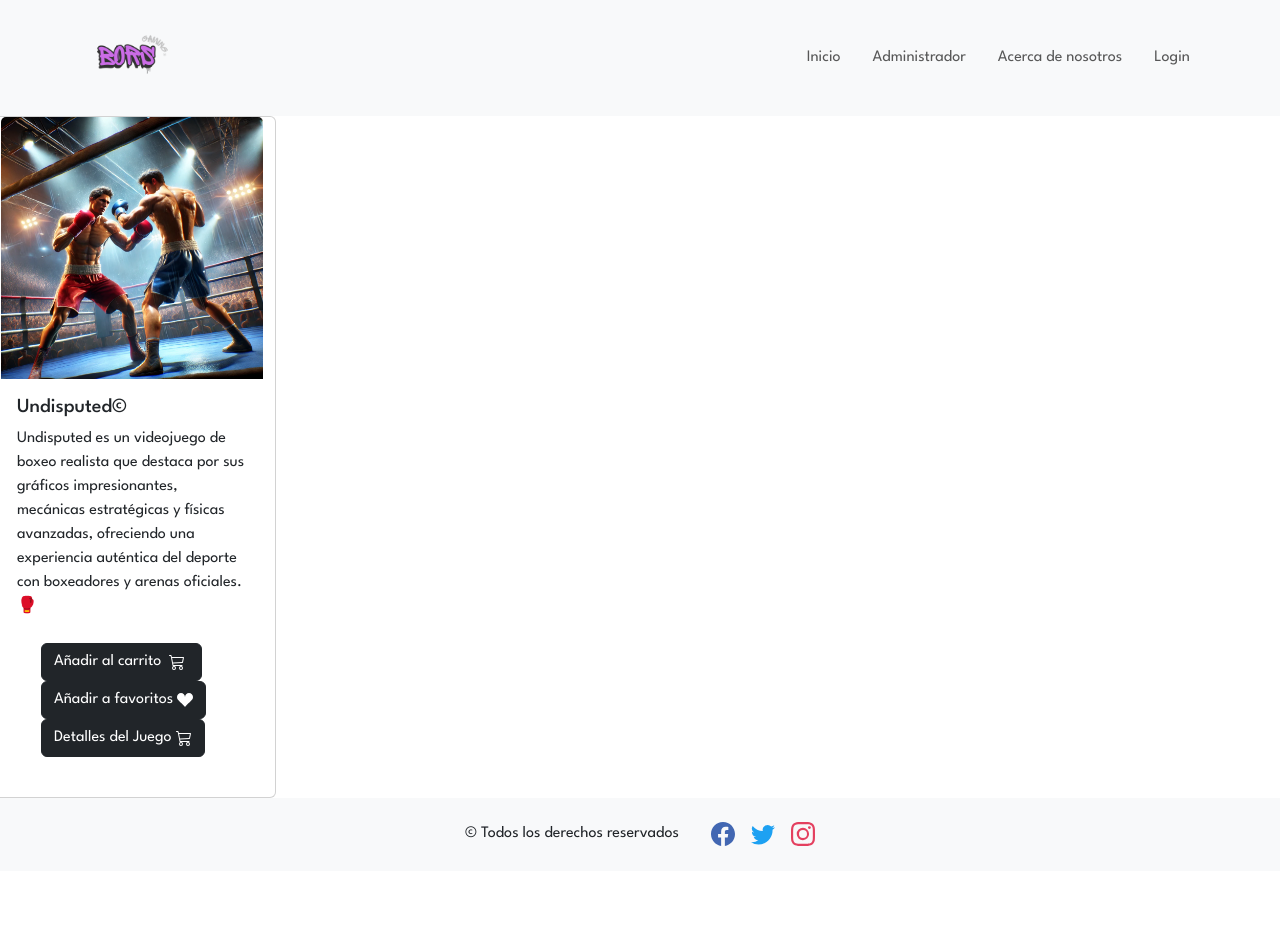
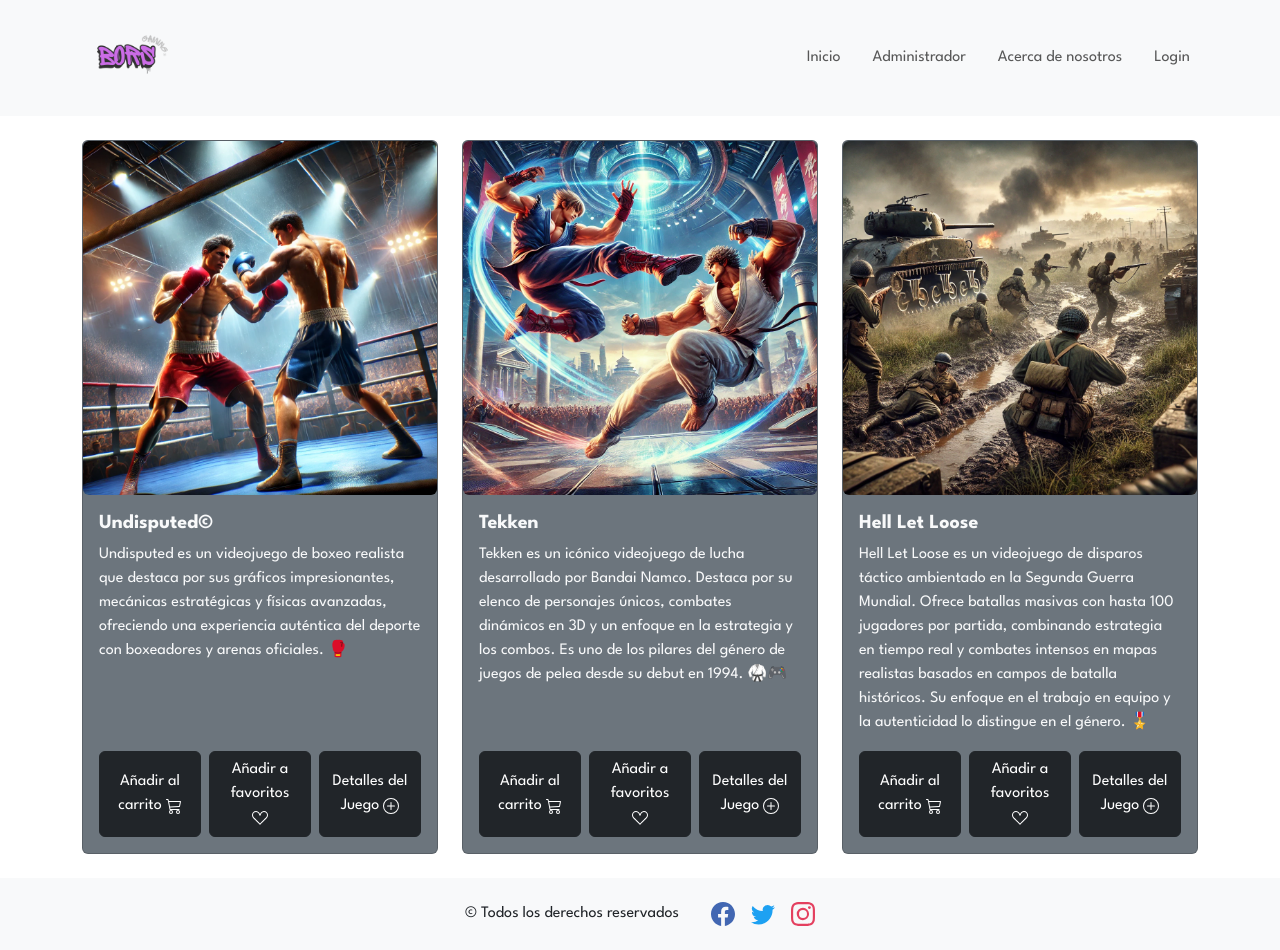
Before and after one commit to jmanuel3/BorsGaming, a React (Vite) app: page / in a window 1280 px wide. Before the commit the page ends 871 px from the top, so only its background shows below. Built offline with nearby package versions, Linux system fonts and the light colour scheme.

Commit message:
Maqueto CardJuego con 3 cards de prueba

```diff
--- a/src/components/pages/Juego/CardJuego.jsx
+++ b/src/components/pages/Juego/CardJuego.jsx
@@ -1,36 +1,124 @@
-import { Button, Card, Col, Row } from "react-bootstrap";
+import { Button, Card, Col, Row, Container } from "react-bootstrap";
 import undisputed from "../../../assets/undisputed.webp";
-import { Cart3, SuitHeartFill } from "react-bootstrap-icons";
+import tekken from "../../../assets/tekken.webp";
+import hellLetLoose from "../../../assets/hellLetLoose.webp";
+import {
+  Cart3,
+  PlusCircle,
+  SuitHeart,
+  SuitHeartFill,
+} from "react-bootstrap-icons";
 
 const CardJuego = () => {
   return (
-    <Row>
-      <Card style={{ width: "18rem" }}>
-        <Card.Img variant="top" src={undisputed} />
-        <Card.Body>
-          <Card.Title>Undisputed©</Card.Title>
+    <Container className="my-4">
+      <Row md={4} lg={3} className="g-4">
+        {/* Card 1 */}
+        <Col>
+          <Card className="h-100 bg-secondary">
+            <Card.Img
+              variant="top"
+              src={undisputed}
+              className="img-fluid rounded"
+              alt="Imagen de videojuego Undisputed©"
+            />
+            <Card.Body className="text-light d-flex flex-column">
+              <Card.Title>
+                <strong>Undisputed©</strong>
+              </Card.Title>
               <Card.Text>
-            Undisputed es un videojuego de boxeo realista que destaca por sus
-            gráficos impresionantes, mecánicas estratégicas y físicas avanzadas,
-            ofreciendo una experiencia auténtica del deporte con boxeadores y
-            arenas oficiales. 🥊
+                Undisputed es un videojuego de boxeo realista que destaca por
+                sus gráficos impresionantes, mecánicas estratégicas y físicas
+                avanzadas, ofreciendo una experiencia auténtica del deporte con
+                boxeadores y arenas oficiales. 🥊
               </Card.Text>
-          <section className="align-items-center m-4">
-            <Button variant="dark">
-              Añadir al carrito <Cart3 className="m-1" />
+              <section className="d-flex gap-2 mt-auto">
+                <Button variant="dark" size="md" className="w-100">
+                  Añadir al carrito <Cart3 />
                 </Button>
-
-            <Button variant="dark">
-              Añadir a favoritos <SuitHeartFill />
+                <Button variant="dark" size="md" className="w-100">
+                  Añadir a favoritos <SuitHeart />
                 </Button>
-            {/*Aquí se podrá añadir: Detalles de {juego.nombre}*/}
-            <Button variant="dark">
-              Detalles del Juego <Cart3 className="bi bi-cart3" />
+                <Button variant="dark" size="md" className="w-100">
+                  Detalles del Juego <PlusCircle />
                 </Button>
               </section>
             </Card.Body>
           </Card>
+        </Col>
+
+        {/* Card 2 */}
+        <Col>
+          <Card className="h-100 bg-secondary">
+            <Card.Img
+              variant="top"
+              src={tekken}
+              className="img-fluid rounded"
+              alt="Imagen de videojuego Tekken"
+            />
+            <Card.Body className="text-light d-flex flex-column">
+              <Card.Title>
+                <strong>Tekken</strong>
+              </Card.Title>
+              <Card.Text>
+                Tekken es un icónico videojuego de lucha desarrollado por Bandai
+                Namco. Destaca por su elenco de personajes únicos, combates
+                dinámicos en 3D y un enfoque en la estrategia y los combos. Es
+                uno de los pilares del género de juegos de pelea desde su debut
+                en 1994. 🥋🎮
+              </Card.Text>
+              <section className="d-flex gap-2 mt-auto">
+                <Button variant="dark" size="md" className="w-100">
+                  Añadir al carrito <Cart3 />
+                </Button>
+                <Button variant="dark" size="md" className="w-100">
+                  Añadir a favoritos <SuitHeart />
+                </Button>
+                <Button variant="dark" size="md" className="w-100">
+                  Detalles del Juego <PlusCircle />
+                </Button>
+              </section>
+            </Card.Body>
+          </Card>
+        </Col>
+
+        {/* Card 3 */}
+        <Col>
+          <Card className="h-100 bg-secondary">
+            <Card.Img
+              variant="top"
+              src={hellLetLoose}
+              className="img-fluid rounded"
+              alt="Imagen de videojuego Hell Let Loose"
+            />
+            <Card.Body className="text-light d-flex flex-column">
+              <Card.Title>
+                <strong>Hell Let Loose</strong>
+              </Card.Title>
+              <Card.Text>
+                Hell Let Loose es un videojuego de disparos táctico ambientado
+                en la Segunda Guerra Mundial. Ofrece batallas masivas con hasta
+                100 jugadores por partida, combinando estrategia en tiempo real
+                y combates intensos en mapas realistas basados en campos de
+                batalla históricos. Su enfoque en el trabajo en equipo y la
+                autenticidad lo distingue en el género. 🎖️
+              </Card.Text>
+              <section className="d-flex gap-2 mt-auto">
+                <Button variant="dark" size="md" className="w-100">
+                  Añadir al carrito <Cart3 />
+                </Button>
+                <Button variant="dark" size="md" className="w-100">
+                  Añadir a favoritos <SuitHeart />
+                </Button>
+                <Button variant="dark" size="md" className="w-100">
+                  Detalles del Juego <PlusCircle />
+                </Button>
+              </section>
+            </Card.Body>
+          </Card>
+        </Col>
       </Row>
+    </Container>
   );
 };
 
```
Also changed, not shown: src/assets/hellLetLoose.webp (added), src/assets/tekken.webp (added). Lines whose indentation alone changed are shown as unchanged.
